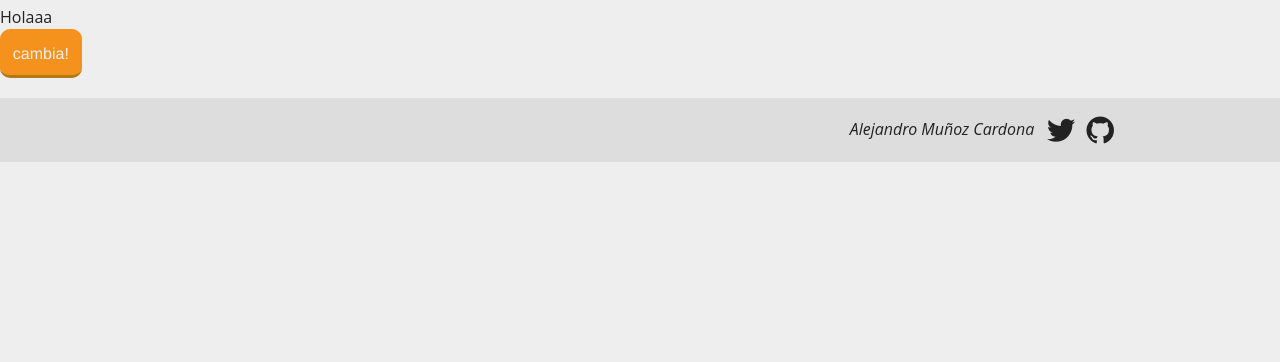
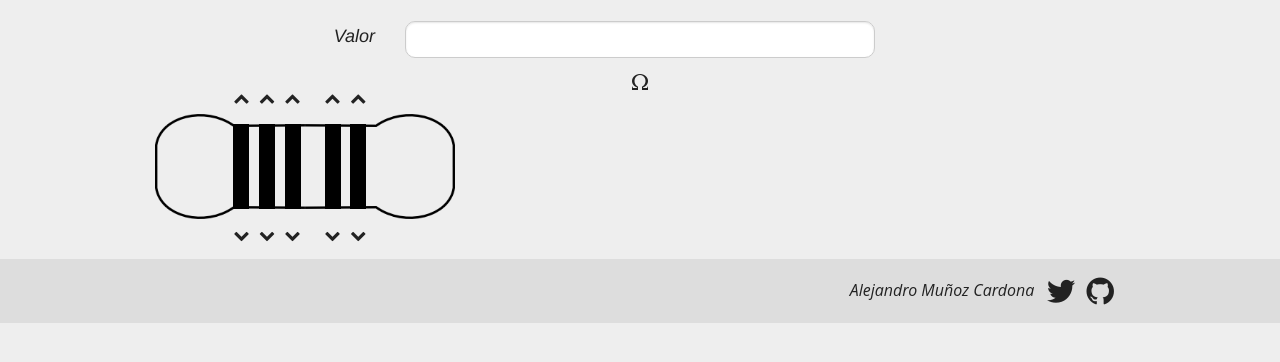
Before and after one commit to ElcPro/codigo-resistencias, a plain HTML site: page index.html in a window 1280 px wide. Shown: the part 56-418 px from the top of the page. Drawn offline with Linux system fonts and the light colour scheme.

Commit message:
Listo el dibujo HTML y CSS de la resistencia con las flechas para cambiar el color de la banda

```diff
--- a/css/estilos.css
+++ b/css/estilos.css
@@ -1,11 +1,11 @@
 @import url(http://fonts.googleapis.com/css?family=Open+Sans:300italic,400,700' rel='stylesheet' type='text/css);
 @font-face {
 	font-family: 'codigo-colores';
-	src:url('../fuentes/codigo-colores.eot?-m71x39');
-	src:url('../fuentes/codigo-colores.eot?#iefix-m71x39') format('embedded-opentype'),
-		url('../fuentes/codigo-colores.woff?-m71x39') format('woff'),
-		url('../fuentes/codigo-colores.ttf?-m71x39') format('truetype'),
-		url('../fuentes/codigo-colores.svg?-m71x39#codigo-colores') format('svg');
+	src:url('../fuentes/codigo-colores.eot?-fgdzgf');
+	src:url('../fuentes/codigo-colores.eot?#iefix-fgdzgf') format('embedded-opentype'),
+		url('../fuentes/codigo-colores.woff?-fgdzgf') format('woff'),
+		url('../fuentes/codigo-colores.ttf?-fgdzgf') format('truetype'),
+		url('../fuentes/codigo-colores.svg?-fgdzgf#codigo-colores') format('svg');
 	font-weight: normal;
 	font-style: normal;
 }
@@ -51,6 +51,10 @@
 .icon-youtube:before {
 	content: "\f167";
 }
+.icon-omega:before {
+	content: "\e600";
+	vertical-align: middle;
+}
 body
 {
 	background: #EEE;
@@ -70,6 +74,152 @@ header
 	padding-top: 1em;
 	text-align: center;
 }
+.banda1,
+.banda2,
+.banda3,
+.banda4,
+.banda5
+{
+	background: black;
+	height: 5.3em;
+	margin-top: -5.95em;
+	position: absolute;
+	width: 1em;
+}
+.banda1
+{
+	margin-left: 4.9em;
+}
+.banda2
+{
+	margin-left: 6.5em;
+}
+.banda3
+{
+	margin-left: 8.1em;
+}
+.banda4
+{
+	margin-left: 10.6em;
+}
+.banda5
+{
+	margin-left: 12.2em;
+}
+.banda1down,
+.banda2down,
+.banda3down,
+.banda4down,
+.banda5down
+{
+	color: #222;
+	position: absolute;
+}
+.banda1down
+{
+	margin-left: 4.9em;
+}
+.banda2down
+{
+	margin-left: 6.5em;
+}
+.banda3down
+{
+	margin-left: 8.1em;
+}
+.banda4down
+{
+	margin-left: 10.6em;
+}
+.banda5down
+{
+	margin-left: 12.2em;
+}
+.banda1up,
+.banda2up,
+.banda3up,
+.banda4up,
+.banda5up
+{
+	color: #222;
+	position: absolute;
+}
+.banda1up
+{
+	margin-left: 4.9em;
+}
+.banda2up
+{
+	margin-left: 6.5em;
+}
+.banda3up
+{
+	margin-left: 8.1em;
+}
+.banda4up
+{
+	margin-left: 10.6em;
+}
+.banda5up
+{
+	margin-left: 12.2em;
+}
+.color
+{
+	background: transparent;
+}
+.flechas-abajo
+{
+	position: relative;
+	margin-top: 0.5em;
+	margin-bottom: 2em;
+}
+.flechas-abajo div
+{
+	display: inline-block;
+}
+.flechas-arriba
+{
+	position: relative;
+	margin-bottom: 1.5em;
+}
+.flechas-arriba div
+{
+	display: inline-block;
+}
+.resistencia figure
+{
+	margin: 0;
+	position: relative;
+}
+.resistencia figure img
+{
+	height: 105px;
+	width: 300px;
+}
+
+
+
+
+
+
+
+
+
+
+
+
+
+
+
+
+
+
+
+
+
+
+
 small.error
 {
 	margin-top: 0;
@@ -102,17 +252,17 @@ small.error
 	border-top: solid 3px #FDAF32;
 	color: white;
 }
-.formulario
+.valor
 {
 	display: block;
 	text-align: center;
 	padding-top: 1em;
 }
-.formulario .tipo
+.valor .tipo
 {
 	text-align: right;
 }
-.formulario .tipo span
+.valor .tipo span
 {
 	color: #222;
 }
@@ -165,10 +315,3 @@ small.error
 	background: #DDD;
 	padding-top: 1em;
 }
-
-
-
-.color
-{
-	background: transparent;
-}
--- a/index.html
+++ b/index.html
@@ -15,8 +15,52 @@
 			<h1>Código de colores de resistecia</h1>
 		</div>
 	</header>
-	<div class="color">Holaaa</div>
-	<div class="button small btn-b1menos">cambia!</div>
+	<div class="row">
+		<form class="valor">
+			<div class="small-6 medium-4 large-3 columns tipo">
+				<h5>Valor</h5>
+			</div>
+			<div class="small-6 medium-6 large-6 columns left">
+		      <div class="row collapse postfix-round">
+		        <div class="small-9 medium-12 large-12 columns">
+		          <input type="text" id="numero" class="radius" placeholder="" />
+		        </div>
+		        <div class="small-3 medium-12 large-12 columns icon-omega"></div>
+		        <small id="error" class="error"></small>
+		      </div>
+		    </div>
+		</form>
+	</div>
+	<div class="row">
+		<div class="small-12 columns flechas-arriba">
+			<div class="icon-arriba banda1up"></div>
+			<div class="icon-arriba banda2up"></div>
+			<div class="icon-arriba banda3up"></div>
+			<div class="icon-arriba banda4up"></div>
+			<div class="icon-arriba banda5up"></div>
+		</div>
+	</div>
+	<div class="row">
+		<div class="small-12 columns resistencia">
+			<figure>
+				<img src="img/resistencia.png" alt="resistencia">
+				<div class="banda1"></div>
+				<div class="banda2"></div>
+				<div class="banda3"></div>
+				<div class="banda4"></div>
+				<div class="banda5"></div>
+			</figure>
+		</div>
+	</div>
+	<div class="row">
+		<div class="small-12 columns flechas-abajo">
+			<div class="icon-abajo banda1down"></div>
+			<div class="icon-abajo banda2down"></div>
+			<div class="icon-abajo banda3down"></div>
+			<div class="icon-abajo banda4down"></div>
+			<div class="icon-abajo banda5down"></div>
+		</div>
+	</div>
 	<!--
 	<div class="selector">
 		<div class="row tipo-numero">
```
Also changed, not shown: fuentes/codigo-colores.svg, fuentes/codigo-colores.ttf, fuentes/codigo-colores.woff, 1 other file.
